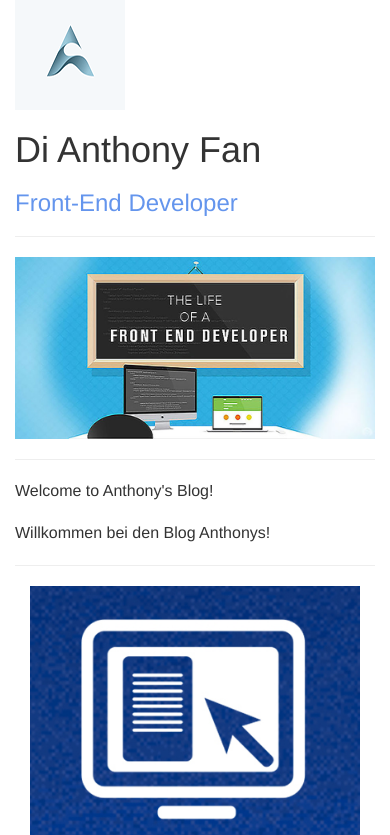
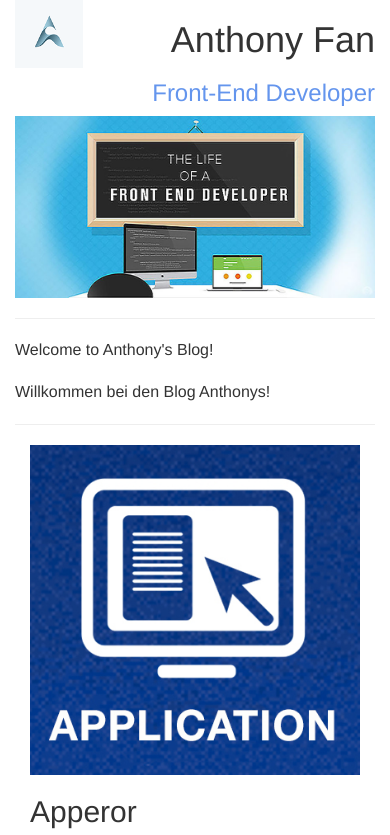
Before and after one commit to scanthony/Nanodegree-FEND-Project-Build-a-Portfolio-Anthony, a plain HTML site: page index.html in a window 390 px wide. Shown: the top 835 px of the page. Drawn offline with Linux system fonts and the light colour scheme.

Commit message:
Responsiveness issue of header addressed

```diff
--- a/assets/styles/default_styles.css
+++ b/assets/styles/default_styles.css
@@ -7,3 +7,7 @@ body {
 h3#title-job {
     color: cornflowerblue;
 }
+
+.header-align-right {
+    text-align: right;
+}
--- a/index.html
+++ b/index.html
@@ -5,7 +5,7 @@
     <meta http-equiv="X-UA-Compatible" content="IE=edge">
     <meta name="viewport" content="width=device-width, initial-scale=1">
 
-    <title>Di: Front-End Developer</title>
+    <title>Anthony: Front-End Developer</title>
     <meta name="description" content="Display for my Portfolio Projects">
 
     <link rel="stylesheet" href="assets/styles/bootstrap.min.css">
@@ -16,14 +16,14 @@
     <div class="container-fluid">
         <div class="row">
 
-            <div class="col-md-3">
+            <div class="col-md-3 col-sm-3 col-xs-3">
                 <img src="assets/images/logo.png" class="img-responsive" alt="Site logo, a graphic letter 'A'">
             </div>
 
-            <div class="col-md-6 col-md-offset-3">
+            <div class="col-md-9 col-sm-9 col-xs-9">
                 <header>
-                    <h1>Di Anthony Fan</h1>
-                    <h3 id="title-job">Front-End Developer</h3>
+                    <h1 class="header-align-right">Anthony Fan</h1>
+                    <h3 class="header-align-right" id="title-job">Front-End Developer</h3>
                 </header>
             </div>
 
```
